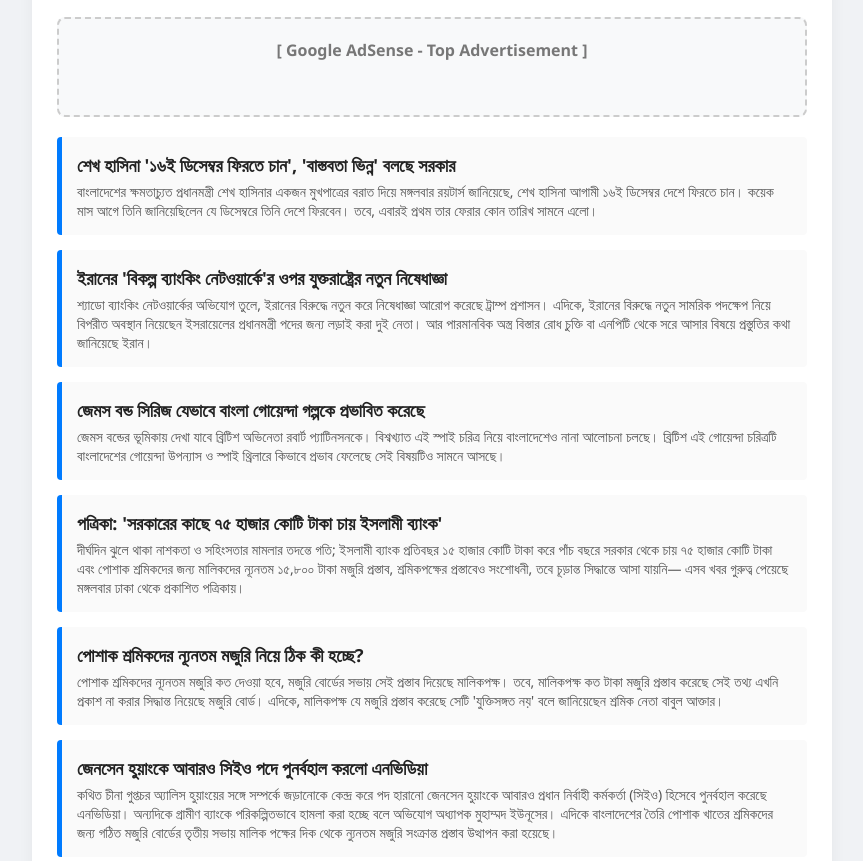
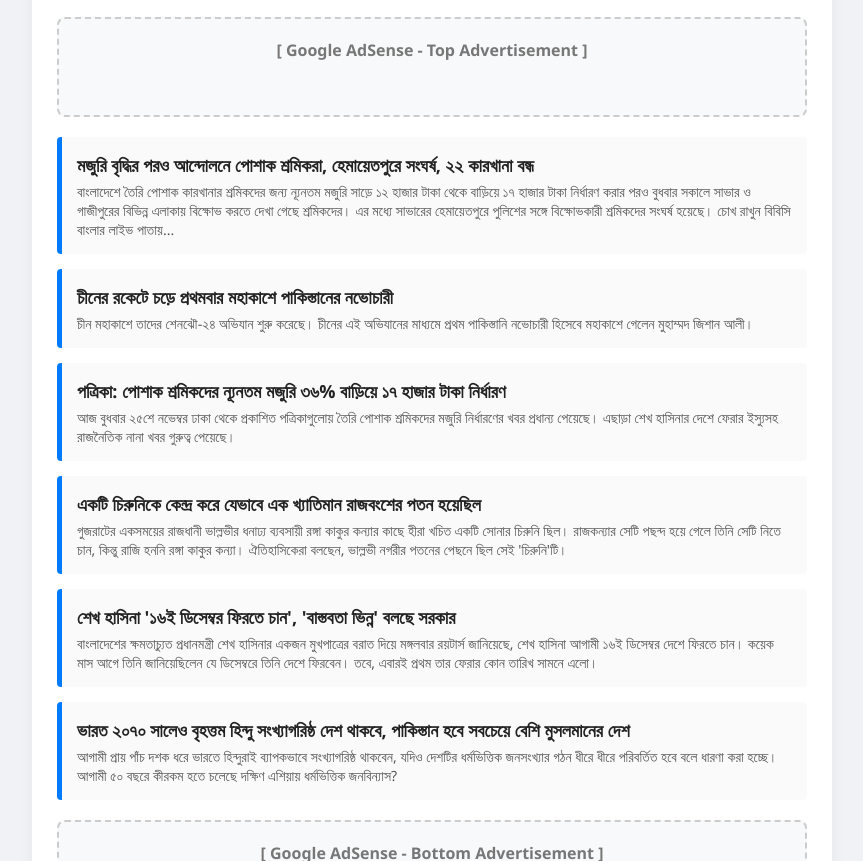
Before and after one commit to rash28997-design/nur1, a plain HTML site: page index.html in a window 1280 px wide. Shown: the part 91-952 px from the top of the page, without its empty margins (208-1071 px from the left). Drawn offline with Linux system fonts and the light colour scheme.

Commit message:
Automated daily news update

```diff
--- a/index.html
+++ b/index.html
@@ -33,6 +33,42 @@
 
 <div class="news-card">
     <h3>
+        <a href="https://www.bbc.co.uk/bengali/live/c3rrgqqr0dk1t?at_medium=RSS&amp;at_campaign=rss" target="_blank" rel="noopener noreferrer">
+            মজুরি বৃদ্ধির পরও আন্দোলনে পোশাক শ্রমিকরা, হেমায়েতপুরে সংঘর্ষ, ২২ কারখানা বন্ধ
+        </a>
+    </h3>
+    <p>বাংলাদেশে তৈরি পোশাক কারখানার শ্রমিকদের জন্য ন্যূনতম মজুরি সাড়ে ১২ হাজার টাকা থেকে বাড়িয়ে ১৭ হাজার টাকা নির্ধারণ করার পরও বুধবার সকালে সাভার ও গাজীপুরের বিভিন্ন এলাকায় বিক্ষোভ করতে দেখা গেছে শ্রমিকদের। এর মধ্যে সাভারের হেমায়েতপুরে পুলিশের সঙ্গে বিক্ষোভকারী শ্রমিকদের সংঘর্ষ হয়েছে। চোখ রাখুন বিবিসি বাংলার লাইভ পাতায়...</p>
+</div>
+
+<div class="news-card">
+    <h3>
+        <a href="https://www.bbc.com/bengali/articles/ck4gn88qd45vo?at_medium=RSS&amp;at_campaign=rss" target="_blank" rel="noopener noreferrer">
+            চীনের রকেটে চড়ে প্রথমবার মহাকাশে পাকিস্তানের নভোচারী
+        </a>
+    </h3>
+    <p>চীন মহাকাশে তাদের শেনঝৌ-২৪ অভিযান শুরু করেছে। চীনের এই অভিযানের মাধ্যমে প্রথম পাকিস্তানি নভোচারী হিসেবে মহাকাশে গেলেন মুহাম্মদ জিশান আলী।</p>
+</div>
+
+<div class="news-card">
+    <h3>
+        <a href="https://www.bbc.com/bengali/articles/cxj05mz141m8o?at_medium=RSS&amp;at_campaign=rss" target="_blank" rel="noopener noreferrer">
+            পত্রিকা: পোশাক শ্রমিকদের ন্যূনতম মজুরি ৩৬% বাড়িয়ে ১৭ হাজার টাকা নির্ধারণ
+        </a>
+    </h3>
+    <p>আজ বুধবার ২৫শে নভেম্বর ঢাকা থেকে প্রকাশিত পত্রিকাগুলোয় তৈরি পোশাক শ্রমিকদের মজুরি নির্ধারণের খবর প্রধান্য পেয়েছে। এছাড়া শেখ হাসিনার দেশে ফেরার ইস্যুসহ রাজনৈতিক নানা খবর গুরুত্ব পেয়েছে।</p>
+</div>
+
+<div class="news-card">
+    <h3>
+        <a href="https://www.bbc.com/bengali/articles/cxq6n6l71349o?at_medium=RSS&amp;at_campaign=rss" target="_blank" rel="noopener noreferrer">
+            একটি চিরুনিকে কেন্দ্র করে যেভাবে এক খ্যাতিমান রাজবংশের পতন হয়েছিল
+        </a>
+    </h3>
+    <p>গুজরাটের একসময়ের রাজধানী ভাল্লভীর ধনাঢ্য ব্যবসায়ী রঙ্গা কাকুর কন্যার কাছে হীরা খচিত একটি সোনার চিরুনি ছিল। রাজকন্যার সেটি পছন্দ হয়ে গেলে তিনি সেটি নিতে চান, কিন্তু রাজি হননি রঙ্গা কাকুর কন্যা। ঐতিহাসিকেরা বলছেন, ভাল্লভী নগরীর পতনের পেছনে ছিল সেই &#x27;চিরুনি&#x27;টি।</p>
+</div>
+
+<div class="news-card">
+    <h3>
         <a href="https://www.bbc.com/bengali/articles/cq742nggglzno?at_medium=RSS&amp;at_campaign=rss" target="_blank" rel="noopener noreferrer">
             শেখ হাসিনা &#x27;১৬ই ডিসেম্বর ফিরতে চান&#x27;, &#x27;বাস্তবতা ভিন্ন&#x27; বলছে সরকার
         </a>
@@ -42,47 +78,11 @@
 
 <div class="news-card">
     <h3>
-        <a href="https://www.bbc.com/bengali/articles/c5dj19kg4vm7o?at_medium=RSS&amp;at_campaign=rss" target="_blank" rel="noopener noreferrer">
-            ইরানের &#x27;বিকল্প ব্যাংকিং নেটওয়ার্কে&#x27;র ওপর যুক্তরাষ্ট্রের নতুন নিষেধাজ্ঞা
+        <a href="https://www.bbc.com/bengali/articles/cmq8l57pg38eo?at_medium=RSS&amp;at_campaign=rss" target="_blank" rel="noopener noreferrer">
+            ভারত ২০৭০ সালেও বৃহত্তম হিন্দু সংখ্যাগরিষ্ঠ দেশ থাকবে, পাকিস্তান হবে সবচেয়ে বেশি মুসলমানের দেশ
         </a>
     </h3>
-    <p>শ্যাডো ব্যাংকিং নেটওয়ার্কের অভিযোগ তুলে, ইরানের বিরুদ্ধে নতুন করে নিষেধাজ্ঞা আরোপ করেছে ট্রাম্প প্রশাসন। এদিকে, ইরানের বিরুদ্ধে নতুন সামরিক পদক্ষেপ নিয়ে বিপরীত অবস্থান নিয়েছেন ইসরায়েলের প্রধানমন্ত্রী পদের জন্য লড়াই করা দুই নেতা। আর পারমানবিক অস্ত্র বিস্তার রোধ চুক্তি বা এনপিটি থেকে সরে আসার বিষয়ে প্রস্তুতির কথা জানিয়েছে ইরান।</p>
-</div>
-
-<div class="news-card">
-    <h3>
-        <a href="https://www.bbc.com/bengali/articles/cxj05z2elgpro?at_medium=RSS&amp;at_campaign=rss" target="_blank" rel="noopener noreferrer">
-            জেমস বন্ড সিরিজ যেভাবে বাংলা গোয়েন্দা গল্পকে প্রভাবিত করেছে
-        </a>
-    </h3>
-    <p>জেমস বন্ডের ভূমিকায় দেখা যাবে ব্রিটিশ অভিনেতা রবার্ট প্যাটিনসনকে। বিশ্বখ্যাত এই স্পাই চরিত্র নিয়ে বাংলাদেশেও নানা আলোচনা চলছে। ব্রিটিশ এই গোয়েন্দা চরিত্রটি বাংলাদেশের গোয়েন্দা উপন্যাস ও স্পাই থ্রিলারে কিভাবে প্রভাব ফেলেছে সেই বিষয়টিও সামনে আসছে।</p>
-</div>
-
-<div class="news-card">
-    <h3>
-        <a href="https://www.bbc.com/bengali/articles/c623jm2kpvy5o?at_medium=RSS&amp;at_campaign=rss" target="_blank" rel="noopener noreferrer">
-            পত্রিকা: &#x27;সরকারের কাছে ৭৫ হাজার কোটি টাকা চায় ইসলামী ব্যাংক&#x27;
-        </a>
-    </h3>
-    <p>দীর্ঘদিন ঝুলে থাকা নাশকতা ও সহিংসতার মামলার তদন্তে গতি; ইসলামী ব্যাংক প্রতিবছর ১৫ হাজার কোটি টাকা করে পাঁচ বছরে সরকার থেকে চায় ৭৫ হাজার কোটি টাকা এবং পোশাক শ্রমিকদের জন্য মালিকদের ন্যূনতম ১৫,৮০০ টাকা মজুরি প্রস্তাব, শ্রমিকপক্ষের প্রস্তাবেও সংশোধনী, তবে চূড়ান্ত সিদ্ধান্তে আসা যায়নি— এসব খবর গুরুত্ব পেয়েছে মঙ্গলবার ঢাকা থেকে প্রকাশিত পত্রিকায়।</p>
-</div>
-
-<div class="news-card">
-    <h3>
-        <a href="https://www.bbc.com/bengali/articles/cmqlq2e7z1lqo?at_medium=RSS&amp;at_campaign=rss" target="_blank" rel="noopener noreferrer">
-            পোশাক শ্রমিকদের ন্যূনতম মজুরি নিয়ে ঠিক কী হচ্ছে?
-        </a>
-    </h3>
-    <p>পোশাক শ্রমিকদের ন্যূনতম মজুরি কত দেওয়া হবে, মজুরি বোর্ডের সভায় সেই প্রস্তাব দিয়েছে মালিকপক্ষ। তবে, মালিকপক্ষ কত টাকা মজুরি প্রস্তাব করেছে সেই তথ্য এখনি প্রকাশ না করার সিদ্ধান্ত নিয়েছে মজুরি বোর্ড। এদিকে, মালিকপক্ষ যে মজুরি প্রস্তাব করেছে সেটি &#x27;যুক্তিসঙ্গত নয়&#x27; বলে জানিয়েছেন শ্রমিক নেতা বাবুল আক্তার।</p>
-</div>
-
-<div class="news-card">
-    <h3>
-        <a href="https://www.bbc.co.uk/bengali/live/c39w9g5994x4t?at_medium=RSS&amp;at_campaign=rss" target="_blank" rel="noopener noreferrer">
-            জেনসেন হুয়াংকে আবারও সিইও পদে পুনর্বহাল করলো এনভিডিয়া
-        </a>
-    </h3>
-    <p>কথিত চীনা গুপ্তচর অ্যালিস হুয়াংয়ের সঙ্গে সম্পর্কে জড়ানোকে কেন্দ্র করে পদ হারানো জেনসেন হুয়াংকে আবারও প্রধান নির্বাহী কর্মকর্তা (সিইও) হিসেবে পুনর্বহাল করেছে এনভিডিয়া। অন্যদিকে গ্রামীণ ব্যাংকে পরিকল্পিতভাবে হামলা করা হচ্ছে বলে অভিযোগ অধ্যাপক মুহাম্মদ ইউনূসের। এদিকে বাংলাদেশের তৈরি পোশাক খাতের শ্রমিকদের জন্য গঠিত মজুরি বোর্ডের তৃতীয় সভায় মালিক পক্ষের দিক থেকে ন্যুনতম মজুরি সংক্রান্ত প্রস্তাব উত্থাপন করা হয়েছে।</p>
+    <p>আগামী প্রায় পাঁচ দশক ধরে ভারতে হিন্দুরাই ব্যাপকভাবে সংখ্যাগরিষ্ঠ থাকবেন, যদিও দেশটির ধর্মভিত্তিক জনসংখ্যার গঠন ধীরে ধীরে পরিবর্তিত হবে বলে ধারণা করা হচ্ছে। আগামী ৫০ বছরে কীরকম হতে চলেছে দক্ষিণ এশিয়ায় ধর্মভিত্তিক জনবিন্যাস?</p>
 </div>
 
 <!-- END_NEWS -->
@@ -94,7 +94,7 @@
         </div>
 
         <div class="time-stamp">
-            সর্বশেষ আপডেট: <span id="last-updated">24-11-2026 08:14 AM</span>
+            সর্বশেষ আপডেট: <span id="last-updated">25-11-2026 06:51 AM</span>
         </div>
     </div>
 
```
